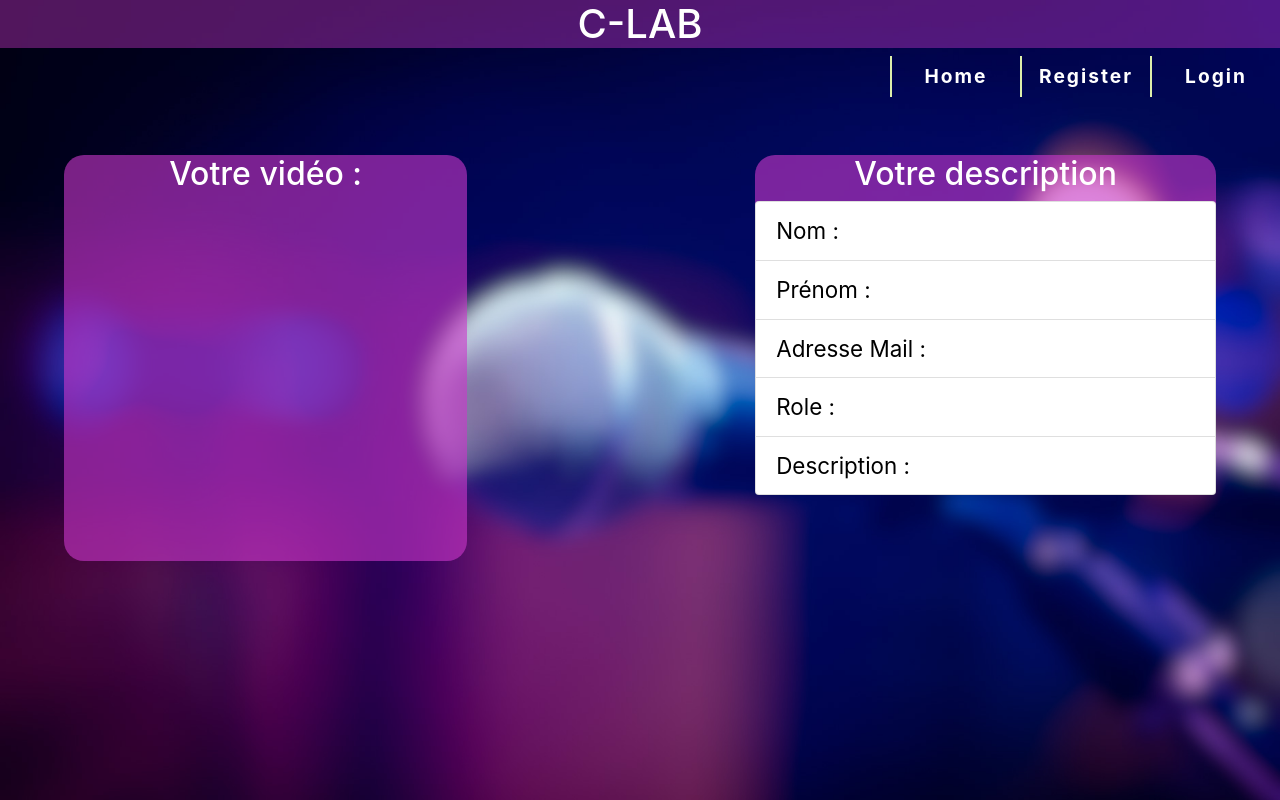
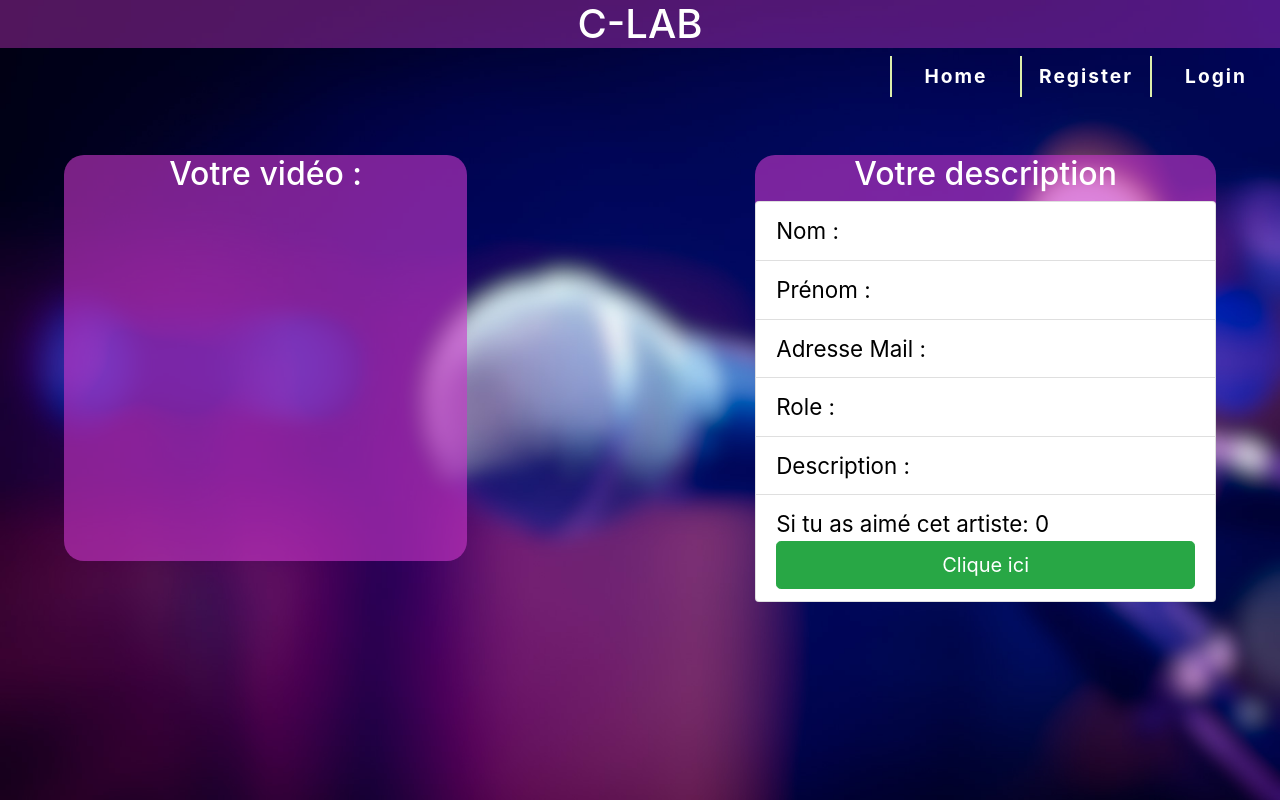
Before and after one commit to darrylbilongo/C-LAB2020, a React (Create React App) app in the folder front-end/: page /profile/1 in a window 1280 px wide. Built offline with nearby package versions, Linux system fonts and the light colour scheme; no server answers.

Commit message:
Ajout d'un système de vote

```diff
--- a/front-end/src/components/ProfilVisiteur.js
+++ b/front-end/src/components/ProfilVisiteur.js
@@ -15,8 +15,12 @@ class ProfilVisiteur extends Component{
           last_name: '',
           password: '',
           email: '',
-          role: ''
+          role: '',
+          score: 0
         };
+
+        this.vote=this.vote.bind(this);
+
     }
 
     componentDidMount(){
@@ -27,6 +31,7 @@ class ProfilVisiteur extends Component{
         })
 
     }
+
     render(){
         return(
             <div>
@@ -43,12 +48,29 @@ class ProfilVisiteur extends Component{
                         <li class="list-group-item">Adresse Mail : {this.state.email}</li>
                         <li class="list-group-item">Role : {this.state.role}</li>
                         <li class="list-group-item">Description :</li>
+                        <li className="list-group-item">
+                            Si tu as aimé cet artiste: {this.state.score}
+                            <button
+                                onClick={this.vote.bind(this)}
+                                type="submit"
+                                className="btn btn-block btn-lg btn-success"
+                                >
+                                Clique ici
+                            </button>
+                        </li>
                     </ul>
                     </div>
                 </div>
                 </div>
         )
     }
+
+
+    vote (){
+        this.setState({
+          score: this.state.score + 1,
+        });
+      }
 }
 
 export default ProfilVisiteur;
--- a/front-end/src/components/Profile.js
+++ b/front-end/src/components/Profile.js
@@ -6,10 +6,15 @@ class Profile extends Component{
 
     constructor(props) {
         super(props);
+
         this.state = {
-          user: ''
+          user: '',
+          score: 0
         };
+
+        this.vote=this.vote.bind(this);
     }
+
 
     componentDidMount(){
 
@@ -24,6 +29,7 @@ class Profile extends Component{
 
 
     }
+
 
     render(){
         return(
@@ -41,12 +47,28 @@ class Profile extends Component{
                         <li className="list-group-item">Adresse Mail : {this.state.user.email}</li>
                         <li className="list-group-item">Role : {this.state.user.role}</li>
                         <li className="list-group-item">Description :</li>
+                        <li className="list-group-item">
+                            Si tu as aimé cet artiste:  {this.state.score}
+                            <button
+                                onClick={this.vote}
+                                type="submit"
+                                className="btn btn-block btn-lg btn-success"
+                                >
+                                Clique ici
+                            </button>
+                        </li>
                     </ul>
                     </div>
                 </div>
                 </div>
         )
     }
+
+    vote (){
+        this.setState({
+          score: this.state.score + 1,
+        });
+      }
 }
 
 export default Profile;
```
